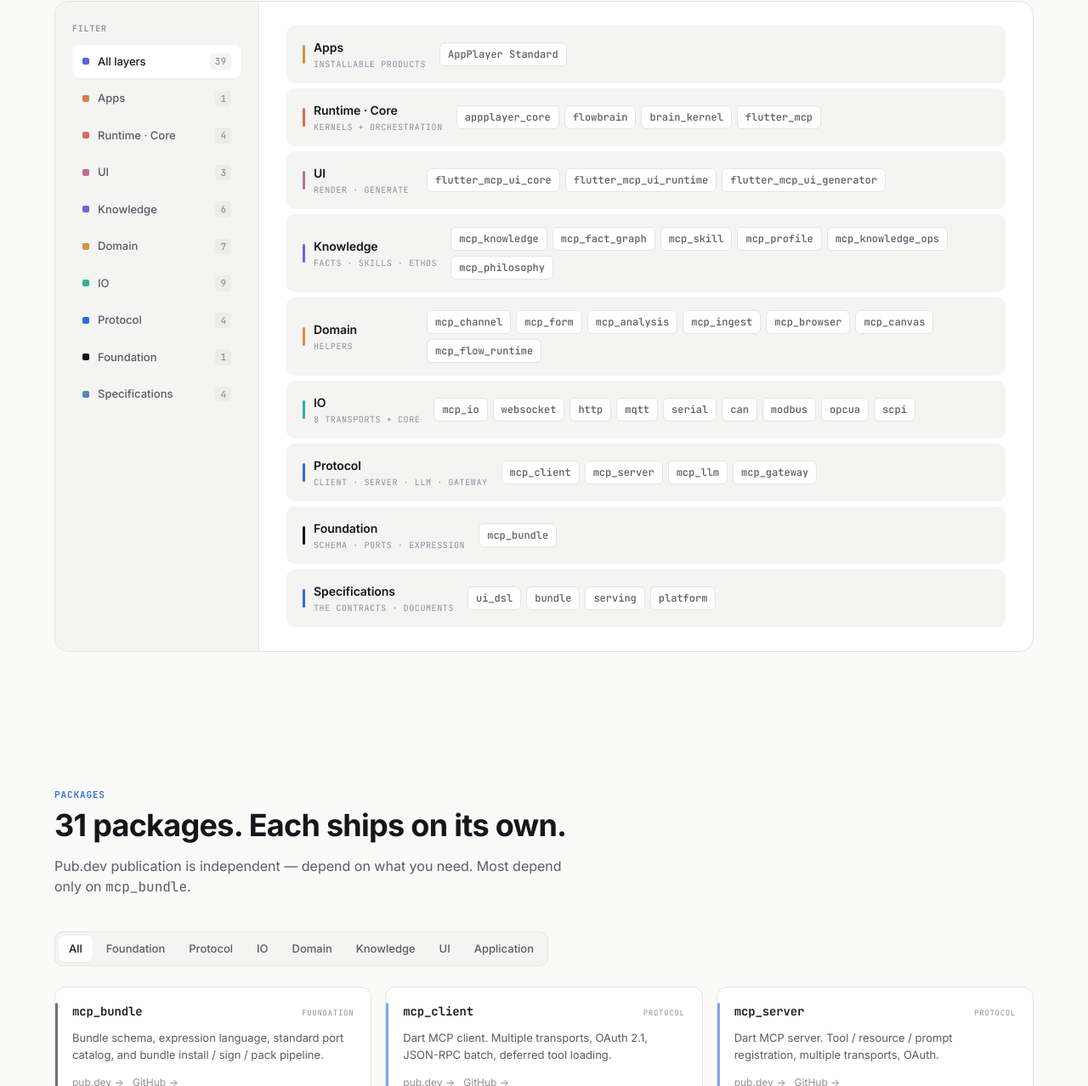
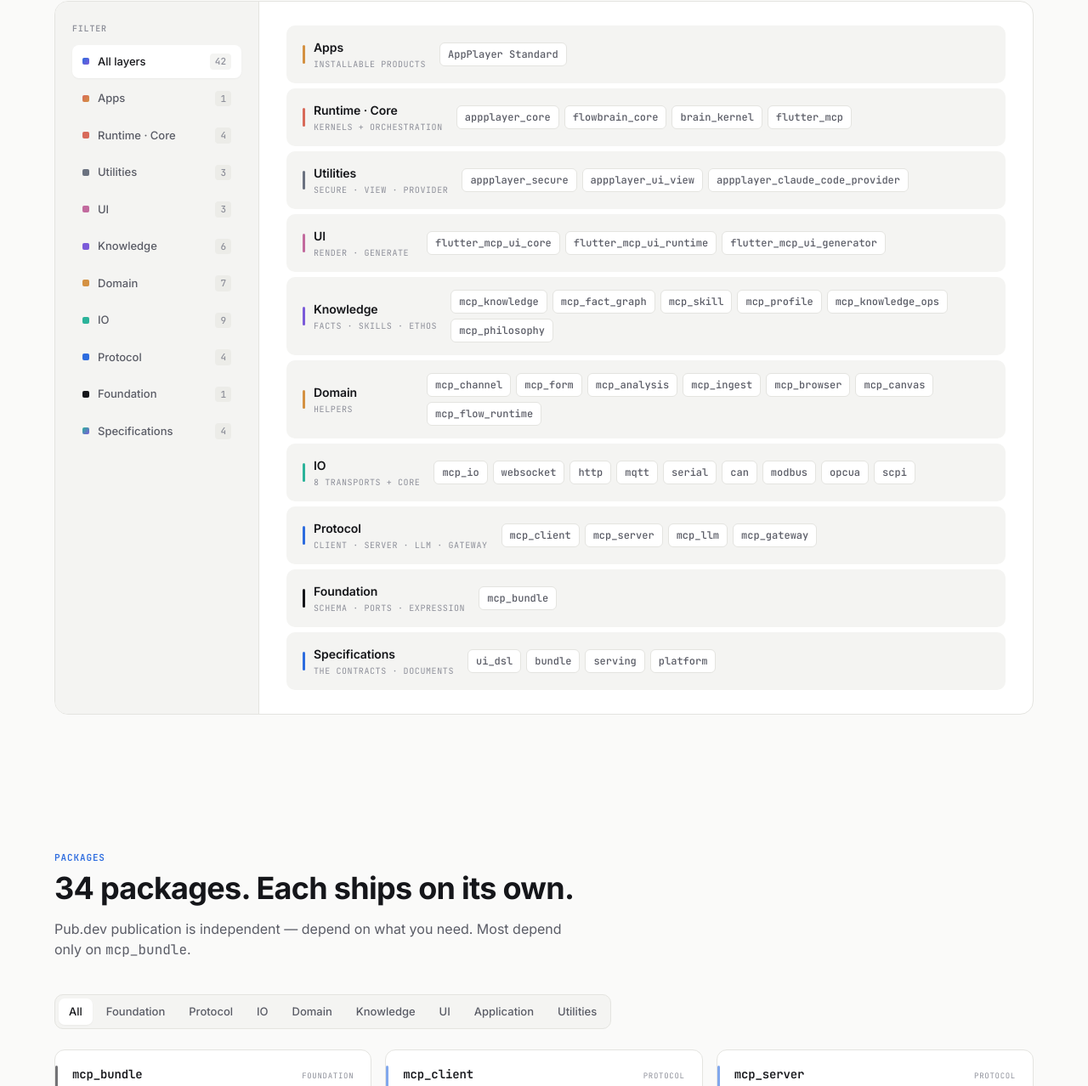
Before and after one commit to app-appplayer/makemind, a plain HTML site: page index.html in a window 1280 px wide. Shown: the part 1028-2306 px from the top of the page at 85% size. Drawn offline with Linux system fonts and the light colour scheme.

Commit message:
Add appplayer utility packages to catalog; fix flowbrain_core link

```diff
--- a/index.html
+++ b/index.html
@@ -4,7 +4,7 @@
 <meta charset="utf-8" />
 <meta name="viewport" content="width=device-width, initial-scale=1" />
 <title>makemind — A Dart and Flutter package family for the Model Context Protocol</title>
-<meta name="description" content="Open-source Dart & Flutter building blocks for the Model Context Protocol — 39 components: 31 packages across 7 layers, 4 specifications, 3 runtime cores, and the AppPlayer Standard app. Composable without ceremony." />
+<meta name="description" content="Open-source Dart & Flutter building blocks for the Model Context Protocol — 42 components: 34 packages across 8 layers, 4 specifications, 3 runtime cores, and the AppPlayer Standard app. Composable without ceremony." />
 <meta name="theme-color" content="#FAFAF9" media="(prefers-color-scheme: light)" />
 <meta name="theme-color" content="#0B0C10" media="(prefers-color-scheme: dark)" />
 <link rel="canonical" href="https://app-appplayer.github.io/makemind/" />
@@ -13,17 +13,17 @@
 <meta property="og:type" content="website" />
 <meta property="og:site_name" content="makemind" />
 <meta property="og:title" content="makemind — Dart & Flutter packages for the Model Context Protocol" />
-<meta property="og:description" content="39 open-source components — 31 packages across 7 layers, 4 specs, 3 runtime cores, and the AppPlayer Standard app. Composable without ceremony." />
+<meta property="og:description" content="42 open-source components — 34 packages across 8 layers, 4 specs, 3 runtime cores, and the AppPlayer Standard app. Composable without ceremony." />
 <meta property="og:url" content="https://app-appplayer.github.io/makemind/" />
 <meta property="og:image" content="https://app-appplayer.github.io/makemind/og.png" />
 <meta property="og:image:width" content="1200" />
 <meta property="og:image:height" content="630" />
-<meta property="og:image:alt" content="makemind — 39 open-source components" />
+<meta property="og:image:alt" content="makemind — 42 open-source components" />
 
 <!-- Twitter -->
 <meta name="twitter:card" content="summary_large_image" />
 <meta name="twitter:title" content="makemind" />
-<meta name="twitter:description" content="Dart & Flutter for the Model Context Protocol — 31 packages, 4 specs, 3 runtime cores, 1 app." />
+<meta name="twitter:description" content="Dart & Flutter for the Model Context Protocol — 34 packages, 4 specs, 3 runtime cores, 1 app." />
 <meta name="twitter:image" content="https://app-appplayer.github.io/makemind/og.png" />
 
 <!-- Favicon -->
@@ -63,6 +63,7 @@
   --layer-knowledge:  #7B5BD9;
   --layer-ui:         #C26A9E;
   --layer-app:        #D86A5A;
+  --layer-utility:    #6B7280;
 
   --mono: 'JetBrains Mono', ui-monospace, SFMono-Regular, monospace;
   --sans: 'Inter', -apple-system, BlinkMacSystemFont, sans-serif;
@@ -566,7 +567,7 @@ section { max-width: 1200px; margin: 0 auto; padding: 80px 24px; }
 
 <header class="hero">
   <div>
-    <span class="hero-eyebrow"><span class="dot"></span>v1.0 · 34 packages on pub.dev</span>
+    <span class="hero-eyebrow"><span class="dot"></span>v1.0 · 42 components</span>
     <h1>The Model Context Protocol stack <em>for Dart and Flutter.</em></h1>
     <p class="lede">A composable family of packages — bundle schema, MCP client/server, transport-agnostic IO, knowledge subsystem, and a Material 3 UI runtime. Each ships independently. None require ceremony.</p>
     <div class="hero-cta">
@@ -624,9 +625,10 @@ section { max-width: 1200px; margin: 0 auto; padding: 80px 24px; }
   <div class="arch">
     <aside class="arch-side">
       <div class="h">Filter</div>
-      <div class="layer-tab active" data-layer="all"><span class="swatch" style="background:linear-gradient(135deg,var(--layer-protocol),var(--layer-knowledge))"></span>All layers <span class="count">39</span></div>
+      <div class="layer-tab active" data-layer="all"><span class="swatch" style="background:linear-gradient(135deg,var(--layer-protocol),var(--layer-knowledge))"></span>All layers <span class="count">42</span></div>
       <div class="layer-tab" data-layer="apps"><span class="swatch" style="background:linear-gradient(135deg,var(--layer-app),var(--layer-domain))"></span>Apps <span class="count">1</span></div>
       <div class="layer-tab" data-layer="runtime"><span class="swatch" style="background:var(--layer-app)"></span>Runtime · Core <span class="count">4</span></div>
+      <div class="layer-tab" data-layer="utility"><span class="swatch" style="background:var(--layer-utility)"></span>Utilities <span class="count">3</span></div>
       <div class="layer-tab" data-layer="ui"><span class="swatch" style="background:var(--layer-ui)"></span>UI <span class="count">3</span></div>
       <div class="layer-tab" data-layer="knowledge"><span class="swatch" style="background:var(--layer-knowledge)"></span>Knowledge <span class="count">6</span></div>
       <div class="layer-tab" data-layer="domain"><span class="swatch" style="background:var(--layer-domain)"></span>Domain <span class="count">7</span></div>
@@ -659,9 +661,23 @@ section { max-width: 1200px; margin: 0 auto; padding: 80px 24px; }
           </div>
           <div class="pkgs">
             <a class="pkg-chip" href="#core">appplayer_core</a>
-            <a class="pkg-chip" href="#core">flowbrain</a>
+            <a class="pkg-chip" href="#core">flowbrain_core</a>
             <a class="pkg-chip" href="#core">brain_kernel</a>
             <a class="pkg-chip" href="#pkg-flutter_mcp">flutter_mcp</a>
+          </div>
+        </div>
+        <div class="arch-row" data-layer="utility" style="--row-color: var(--layer-utility);">
+          <div class="label">
+            <span class="bar"></span>
+            <div>
+              <div class="name">Utilities</div>
+              <div class="desc">secure · view · provider</div>
+            </div>
+          </div>
+          <div class="pkgs">
+            <a class="pkg-chip" href="#pkg-appplayer_secure">appplayer_secure</a>
+            <a class="pkg-chip" href="#pkg-appplayer_ui_view">appplayer_ui_view</a>
+            <a class="pkg-chip" href="#pkg-appplayer_claude_code_provider">appplayer_claude_code_provider</a>
           </div>
         </div>
         <div class="arch-row" data-layer="ui" style="--row-color: var(--layer-ui);">
@@ -783,7 +799,7 @@ section { max-width: 1200px; margin: 0 auto; padding: 80px 24px; }
 <section id="packages">
   <div class="section-head">
     <div class="eyebrow">Packages</div>
-    <h2>31 packages. Each ships on its own.</h2>
+    <h2>34 packages. Each ships on its own.</h2>
     <p>Pub.dev publication is independent — depend on what you need. Most depend only on <code>mcp_bundle</code>.</p>
   </div>
 
@@ -796,6 +812,7 @@ section { max-width: 1200px; margin: 0 auto; padding: 80px 24px; }
     <button data-filter="knowledge">Knowledge</button>
     <button data-filter="ui">UI</button>
     <button data-filter="application">Application</button>
+    <button data-filter="utility">Utilities</button>
   </div>
 
   <div class="pkg-grid" id="pkgGrid"></div>
@@ -1028,6 +1045,9 @@ const PACKAGES = [
   { name: 'flutter_mcp_ui_runtime', tier: 'ui', desc: 'Dynamic Flutter UI runtime — renders MCP UI definitions, manages state, dispatches actions.' },
   { name: 'flutter_mcp_ui_generator', tier: 'ui', desc: 'Fluent JSON generation toolkit — programmatic UI construction with templates and helpers.' },
   { name: 'flutter_mcp', tier: 'application', desc: 'Flutter plugin combining MCP client, server, and LLM with platform features.' },
+  { name: 'appplayer_secure', tier: 'utility', desc: 'AppPlayer security library — signing, secure storage, AEAD / hash / KDF, trust chain, audit, mutual auth, biometric primitives, plus domain roles / events / facade.' },
+  { name: 'appplayer_ui_view', tier: 'utility', desc: 'Target-native read-only UI viewer (Flutter, LVGL, Qt …) — per-target UiRuntimePort with device frame.' },
+  { name: 'appplayer_claude_code_provider', tier: 'utility', desc: 'Runs Claude Code as a live interactive session (no -p) as a brain_kernel LLM provider. Desktop only.' },
 ];
 const TIER_LABEL = {
   foundation: 'Foundation',
@@ -1037,6 +1057,7 @@ const TIER_LABEL = {
   knowledge: 'Knowledge',
   ui: 'UI',
   application: 'Application',
+  utility: 'Utilities',
 };
 const TIER_COLOR = {
   foundation: 'var(--layer-foundation)',
@@ -1046,6 +1067,7 @@ const TIER_COLOR = {
   knowledge: 'var(--layer-knowledge)',
   ui: 'var(--layer-ui)',
   application: 'var(--layer-app)',
+  utility: 'var(--layer-utility)',
 };
 const grid = document.getElementById('pkgGrid');
 function renderPackages(filter) {
@@ -1085,7 +1107,7 @@ const SPECS = [
 ];
 const CORE = [
   { name: 'appplayer_core', desc: 'AppPlayer runtime core — connection lifecycle, app/dashboard sessions, bundle install, tool dispatch.' },
-  { name: 'flowbrain',      desc: 'FlowBrain runtime core — declarative flow orchestration kernel.' },
+  { name: 'flowbrain_core', desc: 'FlowBrain runtime core — declarative flow orchestration kernel.' },
   { name: 'brain_kernel',   desc: 'Knowledge and agent runtime kernel.' },
 ];
 const STANDARD = [
```
Also changed, not shown: 1 other file.
